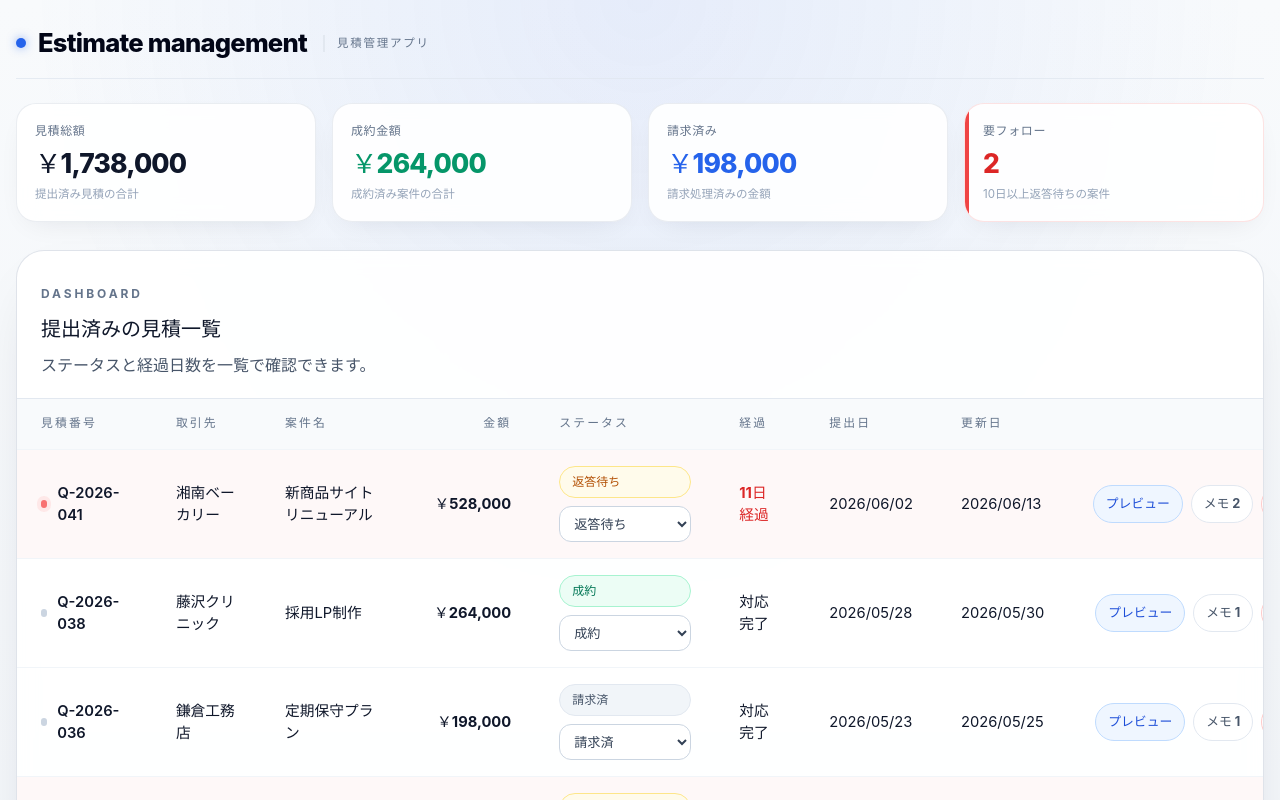
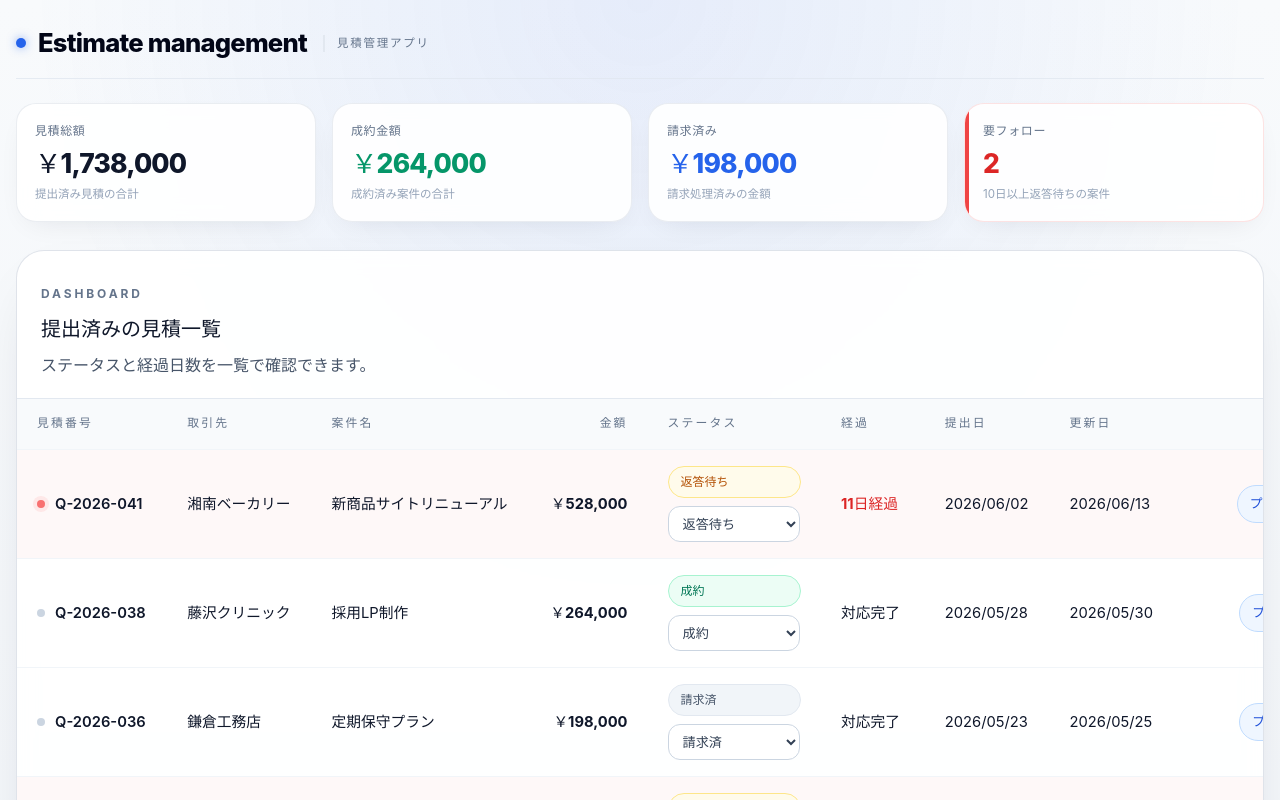
Before and after one commit to HiroyWorks/shonan-dx-app, a React (Vite) app: page / in a window 1280 px wide. Shown: the top 800 px of the page. Built offline with nearby package versions, Linux system fonts and the light colour scheme.

Commit message:
Widen quote history layout

```diff
--- a/src/App.css
+++ b/src/App.css
@@ -7,7 +7,7 @@
 }
 
 .page {
-  width: min(1280px, calc(100% - 32px));
+  width: min(1560px, calc(100% - 32px));
   margin: 0 auto;
   padding: 24px 0 40px;
 }
@@ -222,7 +222,7 @@
 
 .data-table th,
 .data-table td {
-  padding: 16px 24px;
+  padding: 16px 20px;
   border-bottom: 1px solid #f1f5f9;
   text-align: left;
   font-size: 0.92rem;
@@ -1313,7 +1313,7 @@
 }
 
 .quote-history-table {
-  min-width: 1320px;
+  min-width: 1460px;
 }
 
 .btn-table-preview {
@@ -1427,6 +1427,7 @@
   align-items: center;
   justify-content: flex-end;
   gap: 8px;
+  min-width: 260px;
   white-space: nowrap;
 }
 
@@ -1578,3 +1579,9 @@
     gap: 6px;
   }
 }
+
+@media (min-width: 1600px) {
+  .page {
+    width: min(1640px, calc(100% - 48px));
+  }
+}
```
